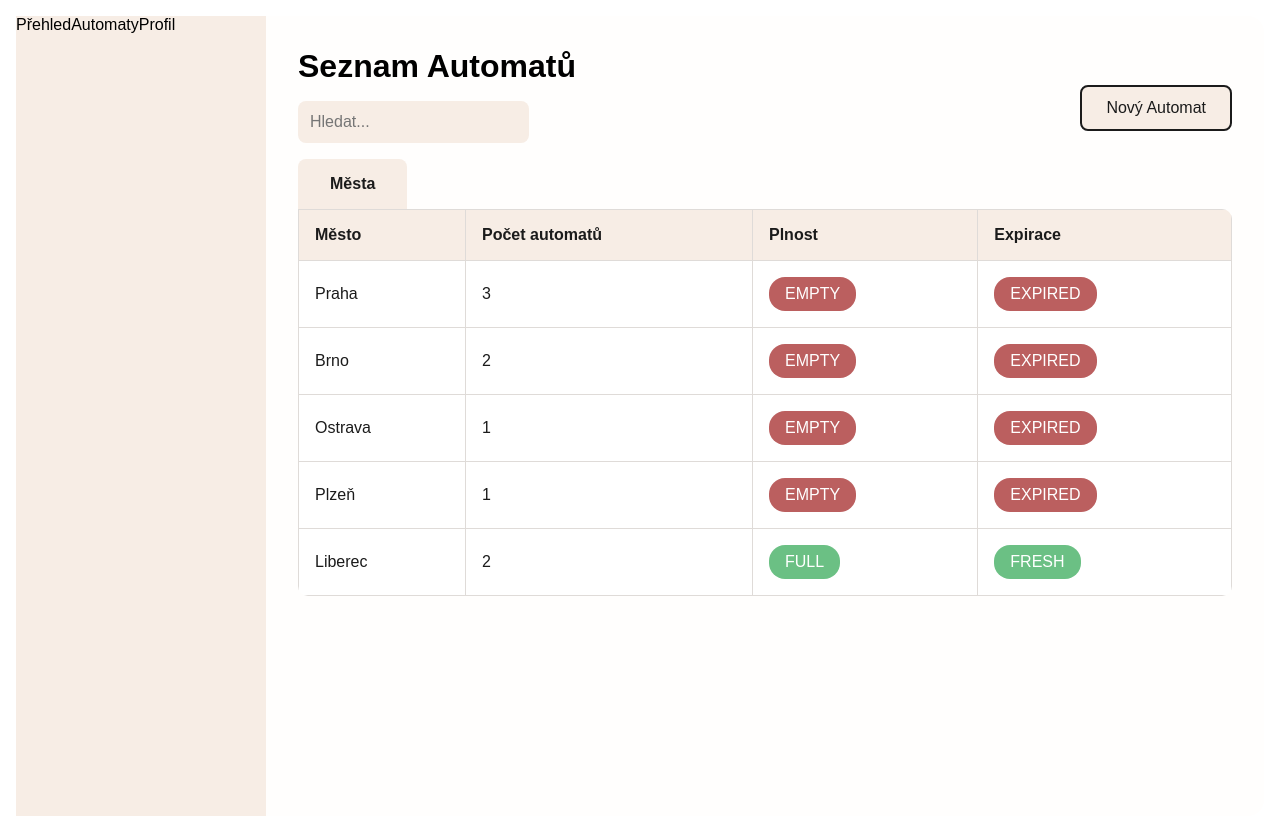
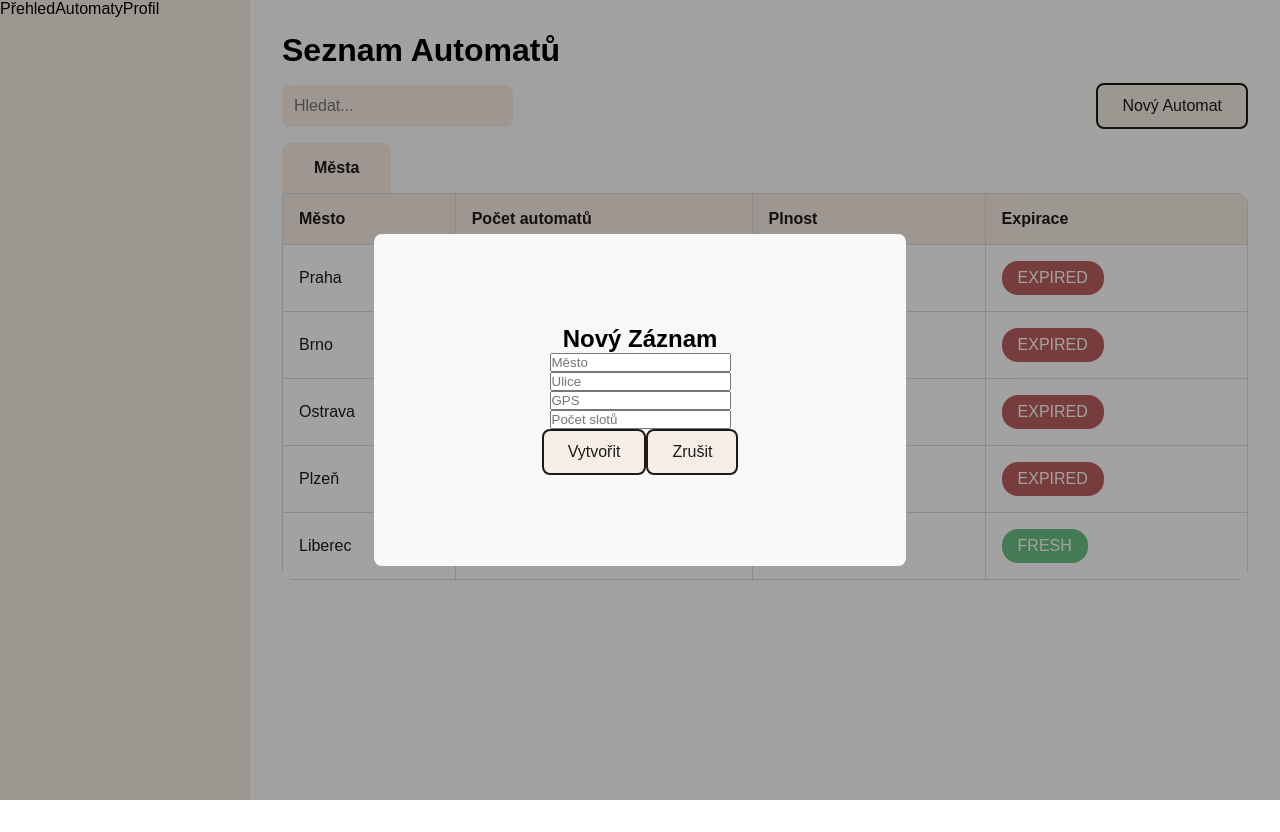
Before and after one commit to Lexikonnn/vending-machine, a React (Create React App) app: page / in a window 1280 px wide. Both pictures are taken after a click on the button "Nový Automat". After the commit the page ends 800 px from the top, so only its background shows below. Built offline with nearby package versions, Linux system fonts and the light colour scheme.

Commit message:
added initial modal

```diff
--- /dev/null
+++ b/src/components/modal/Modal.js
@@ -0,0 +1,24 @@
+import "./styles.css";
+import Card from "../card/Card";
+import Button from "../button/Button";
+
+
+const Modal = ({ onClose }) => {
+    return (
+        <div className="modal-bg">
+            <Card>
+                <h2>Nový Záznam</h2>
+                <input placeholder="Město"></input>
+                <input placeholder="Ulice"></input>
+                <input placeholder="GPS"></input>
+                <input placeholder="Počet slotů"></input>
+                <div>
+                    <Button>Vytvořit</Button>
+                    <Button onClick={onClose}>Zrušit</Button>
+                </div>
+            </Card>
+        </div>
+    );
+}
+
+export default Modal;
--- /dev/null
+++ b/src/components/modal/styles.css
@@ -0,0 +1,20 @@
+.modal-bg {
+    background-color: #0000005d;
+    position: fixed;
+    height: 100vh;
+    width: 100vw;
+    display: flex;
+    justify-content: center;
+    align-items: center;
+}
+
+.modal-bg .card-container{
+    width: 100%;
+    height: 100%;
+    max-width: 500px;
+    max-height: 300px;
+    display: flex;
+    flex-direction: column;
+    justify-content: center;
+    align-items: center;
+}
--- a/src/index.css
+++ b/src/index.css
@@ -7,7 +7,6 @@
 main{
     display: flex;
     flex-direction: row;
-    margin: 16px;
     border-radius: 16px;
     background-color: var(--milky);
 }
--- a/src/pages/TablePage.js
+++ b/src/pages/TablePage.js
@@ -7,12 +7,14 @@ import { hasExpiredSlot } from "../utils/expiration";
 import Tag from "../components/tag/Tag";
 import MainLayout from "../layout/MainLayout";
 import Button from "../components/button/Button";
+import Modal from "../components/modal/Modal";
 import "./styles.css";
 
 
 
 const TablePage = () => {
     const [searchTerm, setSearchTerm] = useState("");
+    const [showModal, setShowModal] = useState(false);
     const { cityId, machineId } = useParams();
     const navigate = useNavigate();
     const { data: machines, loading, error } = useFetchData("/machines.json");
@@ -44,7 +46,7 @@ const TablePage = () => {
                         onChange={setSearchTerm}
                         placeholder="Hledat..."
                     />
-                    <div><Button>Nový Automat</Button></div>
+                    <div><Button onClick={() => setShowModal(true)}>Nový Automat</Button></div>
                 </div>
                 <nav className="route-nav">
                     <ul>
@@ -175,6 +177,7 @@ const TablePage = () => {
                     </table>
                 )}
             </div>
+            {showModal ? <Modal onClose={() => setShowModal(false)} /> : null}
         </MainLayout>
     );
 }
--- a/src/pages/styles.css
+++ b/src/pages/styles.css
@@ -72,4 +72,5 @@ ul {
     display: flex;
     flex-direction: row;
     justify-content: space-between;
+    align-items: center;
   }
```
